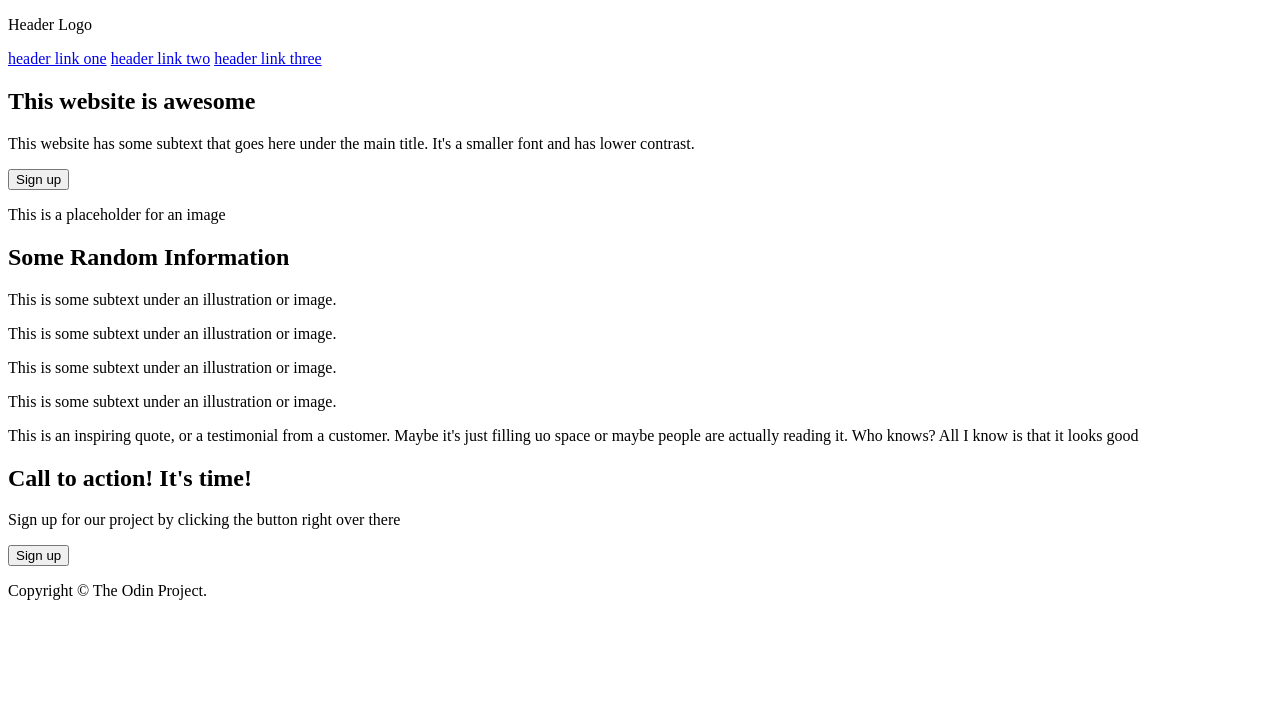
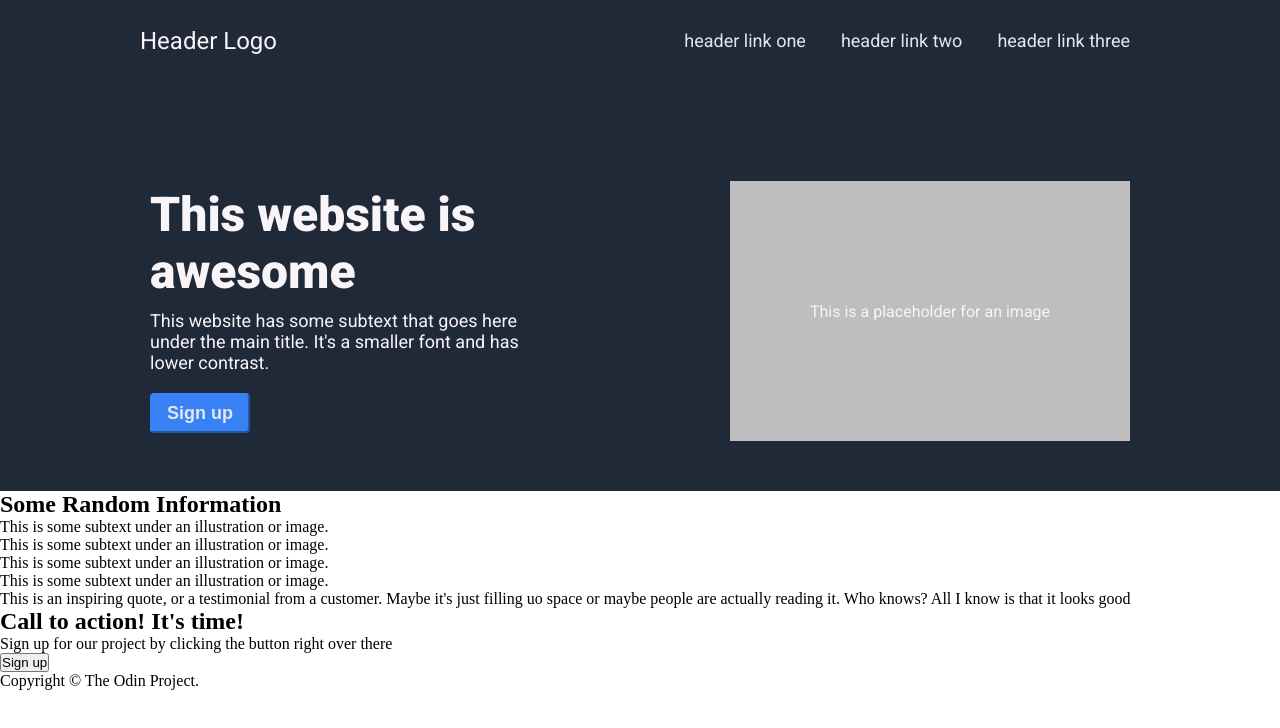
Before and after one commit to CharliLopez/css-project, a plain HTML site: page index.html in a window 1280 px wide. Drawn offline with Linux system fonts and the light colour scheme.

Commit message:
made the first two sections of the project with css

```diff
--- a/index.html
+++ b/index.html
@@ -5,25 +5,41 @@
     <meta name="viewport" content="width=device-width, initial-scale=1.0">
     <link rel="stylesheet" href="style.css">
     <title>css project</title>
+    <style>
+        @import url('https://fonts.googleapis.com/css2?family=Roboto:ital,wght@0,100..900;1,100..900&display=swap');
+     </style>
 </head>
 <body>
 
     <header>
-        <p>Header Logo</p>
+
+        <p class="logo">Header Logo</p>
+
+    <div class="alllinks">
+
         <a href="examplelink.html" target="_blank" rel="noopener noreferrer">header link one</a>
         <a href="examplelink.html" target="_blank" rel="noopener noreferrer">header link two</a>
         <a href="examplelink.html" target="_blank" rel="noopener noreferrer">header link three</a>
+
+    </div>
+
     </header>
 
+    <div class="empty"></div>
+
     <div class="one">
-        <h2>This website is awesome</h2>
-        <p>This website has some subtext that goes here under the main title. It's a smaller font and has lower contrast.</p>
-        <button>Sign up</button>
 
-        <div>
+        <div class="textbox">
+
+         <h2 class="hero">This website is awesome</h2>
+         <p class="smallhero">This website has some subtext that goes here under the main title. It's a smaller font and has lower contrast.</p>
+         <button class="signupone">Sign up</button>
+
+        </div>
+
+        <div class="placeholder">
             <p>This is a placeholder for an image</p>
         </div>
-
     </div>
 
     <section class="two">
--- a/style.css
+++ b/style.css
@@ -0,0 +1,87 @@
+* {
+    margin: 0;
+    padding: 0;
+    box-sizing: border-box;
+}
+
+header {
+    background-color: #1f2937;
+    font-family: 'Roboto', Courier, monospace;
+    color: white;
+    display: flex;
+    justify-content: space-between;
+    align-items: center;
+    padding: 20px 140px;
+  }
+
+  .logo {
+    color: #f9f4f8;
+    font-size: 24px;
+  }
+
+  .alllinks {
+    display: flex;
+  }
+
+  .alllinks a {
+    text-decoration: none;
+    color: #e5e7eb;
+    padding: 10px;
+    margin-left: 15px;
+    font-size: 18px;
+    }
+
+
+  .empty {
+    background-color: #1f2937;
+    width: auto;
+    height: 100px;
+  }
+
+.one {
+    background-color: #1f2937;
+    color: #f9f4f8;
+    font-family: 'Roboto', Courier, monospace;
+    display: flex;
+    justify-content: space-between;
+    align-items: center;
+}
+
+.textbox {
+    width: 700px;
+    height: 300px;
+}
+
+.hero {
+    font-size: 48px;
+    font-weight: 900;
+    margin: 0 150px 0 150px;
+}
+
+.smallhero {
+    margin: 10px 150px 0 150px;
+    font-size: 18px;
+}
+
+.signupone {
+   margin: 20px 150px 0 150px;
+   background-color:  #3882f6;
+   border-color: #3882f6;
+   height: 40px;
+   width: 100px;
+   border-radius: 4px;
+   color: #e5e7eb;
+   font-size: 18px;
+   font-weight: 550;
+}
+
+
+.placeholder {
+    background-color: rgb(190, 190, 190);
+    height: 260px;
+    width: 400px;
+   display: flex;
+   justify-content: center;
+   align-items: center;
+   margin: 0 150px 50px 0px;
+}
```
